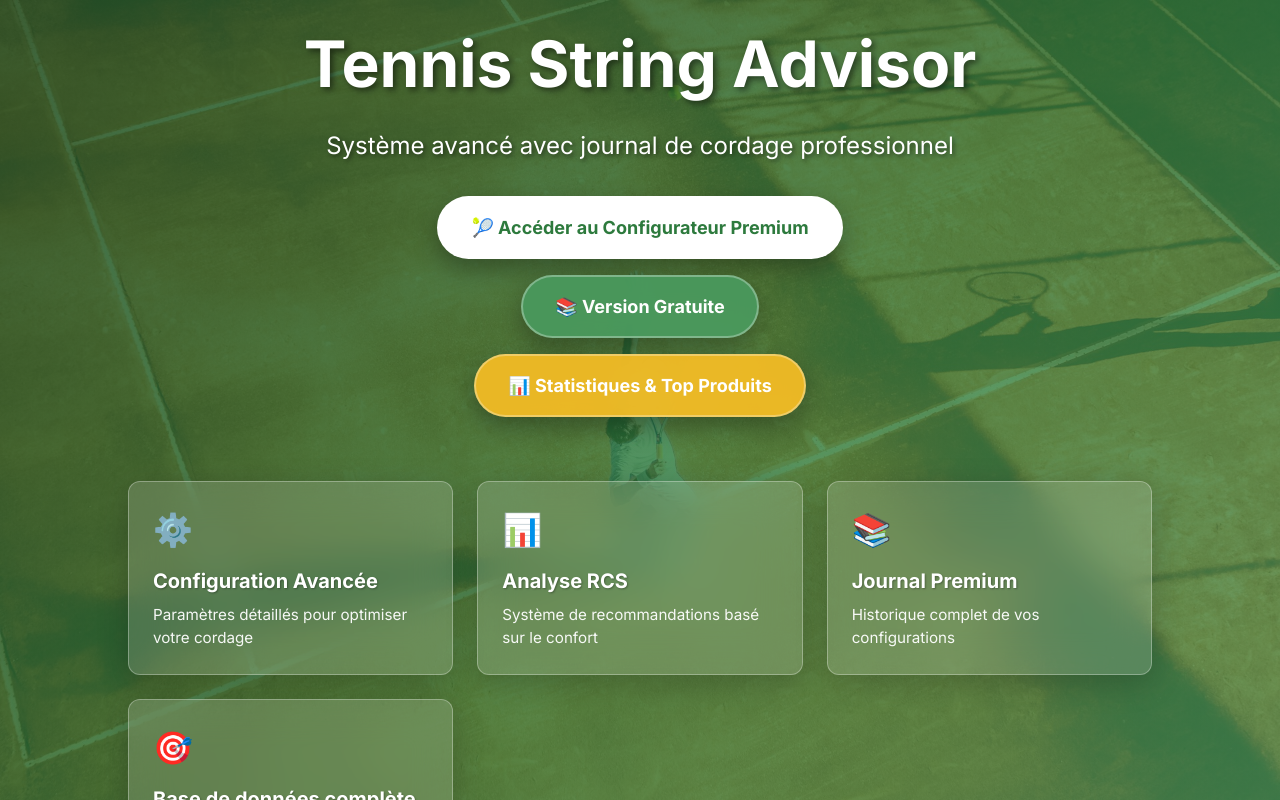
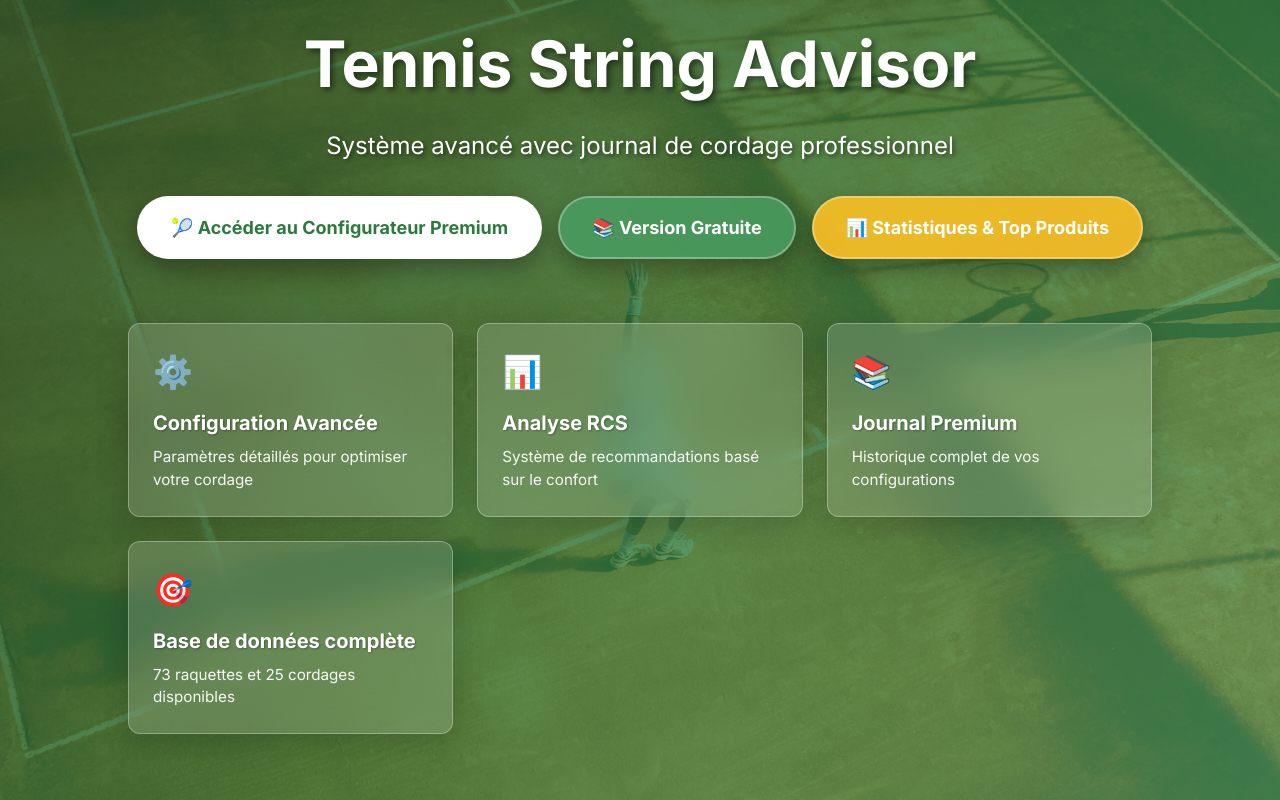
Before and after one commit to PleneufMC/Tennis-String-Advisor, a Next.js app: page / in a window 1280 px wide. Shown: the top 800 px of the page. Built offline with nearby package versions, Linux system fonts and the light colour scheme; a web font is replaced by a local one.

Commit message:
fix: Remove unsupported media query from inline styles
- Removed @media query from inline styles in page.tsx
- Used flexWrap for responsive layout instead
- Fixed TypeScript compilation error for Netlify build

```diff
--- a/src/app/page.tsx
+++ b/src/app/page.tsx
@@ -65,13 +65,11 @@ export default function HomePage() {
           </p>
           <div style={{
             display: 'flex',
-            flexDirection: 'column',
+            flexDirection: 'row',
+            flexWrap: 'wrap',
             gap: '1rem',
             alignItems: 'center',
-            '@media (min-width: 640px)': {
-              flexDirection: 'row',
-              justifyContent: 'center'
-            }
+            justifyContent: 'center'
           }}>
             <Link
               href="/configurator"
```
